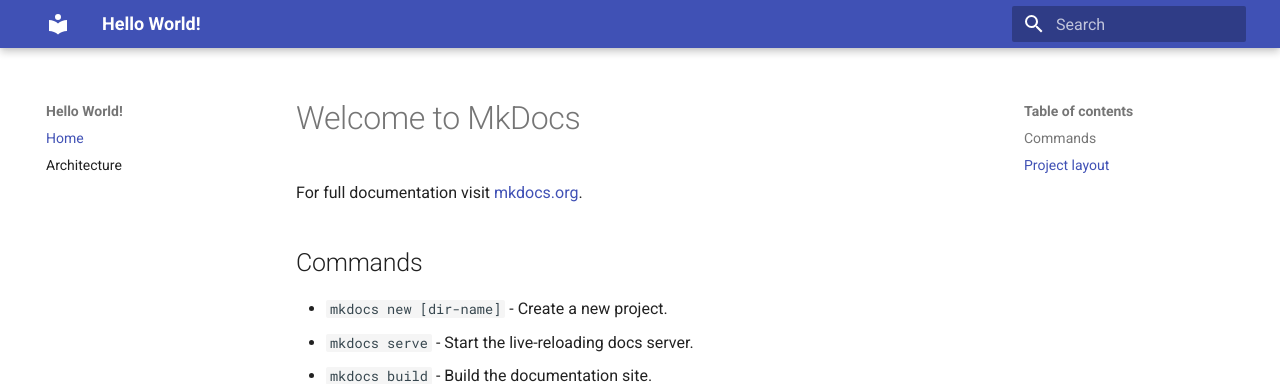
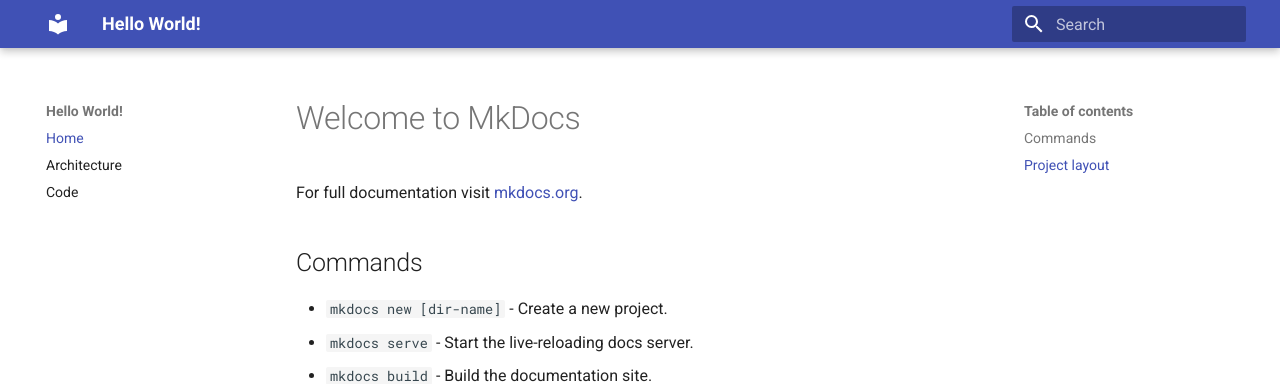
Before and after one commit to atla/mkdocstest, an MkDocs documentation site: the page built from docs/index.md, in a window 1280 px wide. Shown: the top 384 px of the page. Built offline with MkDocs 1.6.1 and Material for MkDocs 9.7.7, drawn with Linux system fonts in a browser that asks for light colours.

Commit message:
Update mkdocs.yml

```diff
--- a/mkdocs.yml
+++ b/mkdocs.yml
@@ -2,6 +2,7 @@
 nav:
     - Home: index.md
     - Architecture: architecture.md
+    - Code: code.md
 theme:
   name: material
 
```
